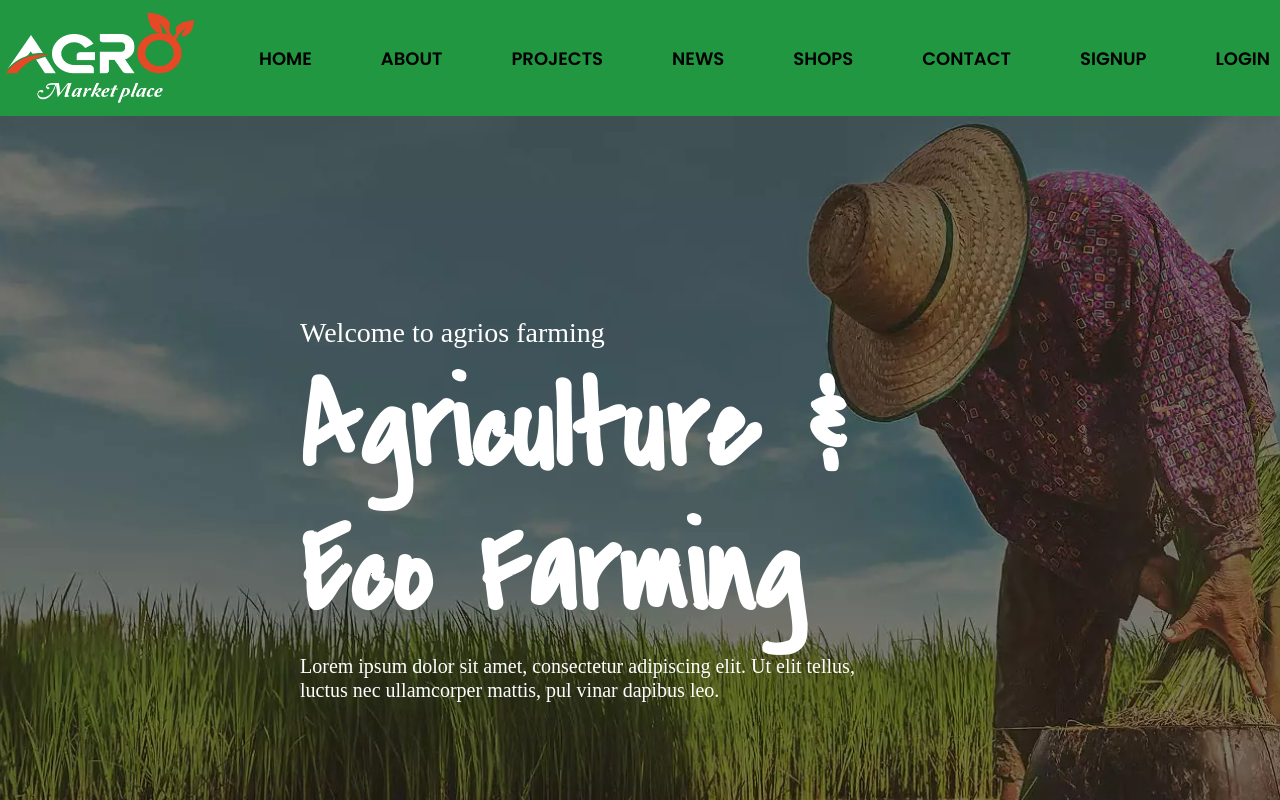
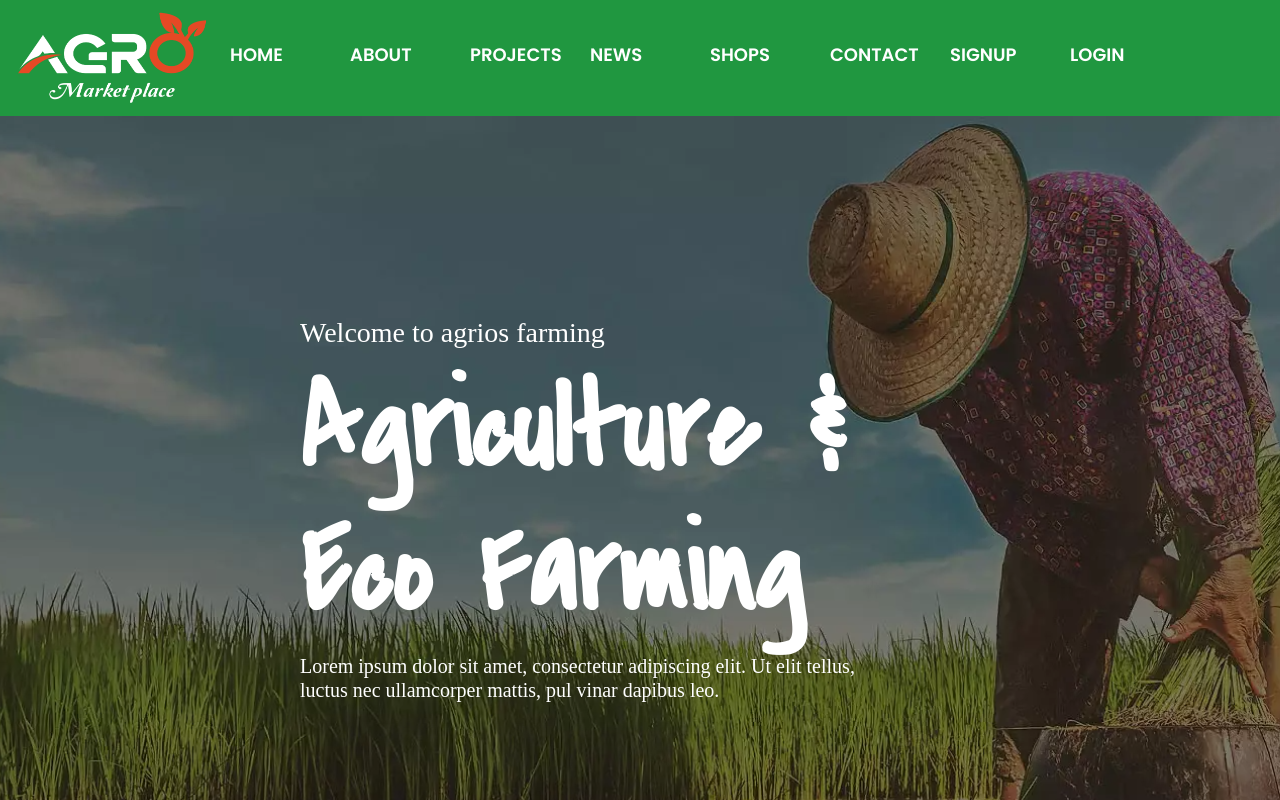
Before and after one commit to SabhayaNeharika/Farmix, a React (Create React App) app: page / in a window 1280 px wide. Shown: the top 800 px of the page. Built offline with nearby package versions, Linux system fonts and the light colour scheme; no server answers.

Commit message:
navbar updated

```diff
--- a/src/App.css
+++ b/src/App.css
@@ -41,8 +41,7 @@ html {
   color: #E54925;
 }
 .nav-link{
-  border: 1px solid #000;
-  background-color: #ffffff;
+  color: #fff !important;
   width: 100px;
   height: 50px;
 }
@@ -276,3 +275,9 @@ h4 {
   font-family: "Covered By Your Grace", cursive;
 
 }
+@media (max-width: 768px) {
+  /* Styles for screens up to 768px wide */
+  .b1 {
+    color: #E54925; /* Adjust font size for smaller screens */
+  }
+}
--- a/src/navbar.js
+++ b/src/navbar.js
@@ -31,26 +31,53 @@ function Navbar() {
 
   return (
     <>
-      <nav>
-        <ul className="navbar">
+     <nav className="navbar navbar-expand-lg ">
+      <div className="container-fluid">
+        <Link to="/">
           <img src={logo} style={{ height: 100, width: 200 }} alt="logo" />
+        </Link>
+        <button
+          className="navbar-toggler"
+          type="button"
+          data-bs-toggle="collapse"
+          data-bs-target="#navbarSupportedContent"
+          aria-controls="navbarSupportedContent"
+          aria-expanded="false"
+          aria-label="Toggle navigation"
+        >
+          <span className="navbar-toggler-icon"></span>
+        </button>
+        <div className="collapse navbar-collapse" id="navbarSupportedContent">
+          <ul className="navbar-nav me-auto mb-2 mb-lg-0">
             <li className="nav-item">
-            <Link to="/">HOME</Link>
+              <Link to="/" className="nav-link">
+                HOME
+              </Link>
             </li>
             <li className="nav-item">
-            <Link to="/about">ABOUT</Link>
+              <Link to="/about" className="nav-link">
+                ABOUT
+              </Link>
             </li>
             <li className="nav-item">
-            <Link to="/projects">PROJECTS</Link>
+              <Link to="/projects" className="nav-link">
+                PROJECTS
+              </Link>
             </li>
             <li className="nav-item">
-            <Link to="/news">NEWS</Link>
+              <Link to="/news" className="nav-link">
+                NEWS
+              </Link>
             </li>
             <li className="nav-item">
-            <Link to="/shop">SHOPS</Link>
+              <Link to="/shop" className="nav-link">
+                SHOPS
+              </Link>
             </li>
             <li className="nav-item">
-            <Link to="/contact">CONTACT</Link>
+              <Link to="/contact" className="nav-link">
+                CONTACT
+              </Link>
             </li>
             {user ? (
               <li className="nav-item">
@@ -61,14 +88,20 @@ function Navbar() {
             ) : (
               <>
                 <li className="nav-item">
-                <Link to="/signup">SIGNUP</Link>
+                  <Link to="/signup" className="nav-link">
+                    SIGNUP
+                  </Link>
                 </li>
                 <li className="nav-item">
-                <Link to="/login">LOGIN</Link>
+                  <Link to="/login" className="nav-link">
+                    LOGIN
+                  </Link>
                 </li>
               </>
             )}
           </ul>
+        </div>
+      </div>
     </nav>
     </>
   );
```
Lines whose indentation alone changed are shown as unchanged.
